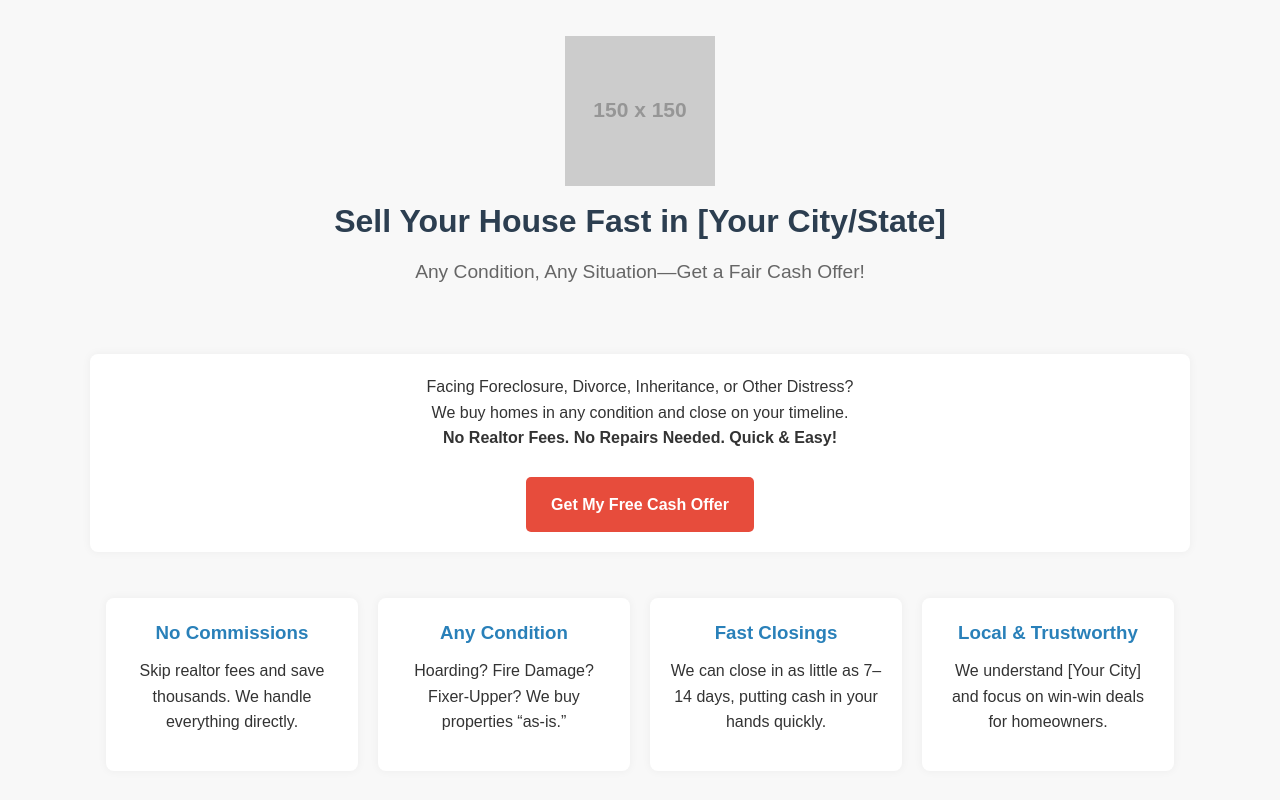
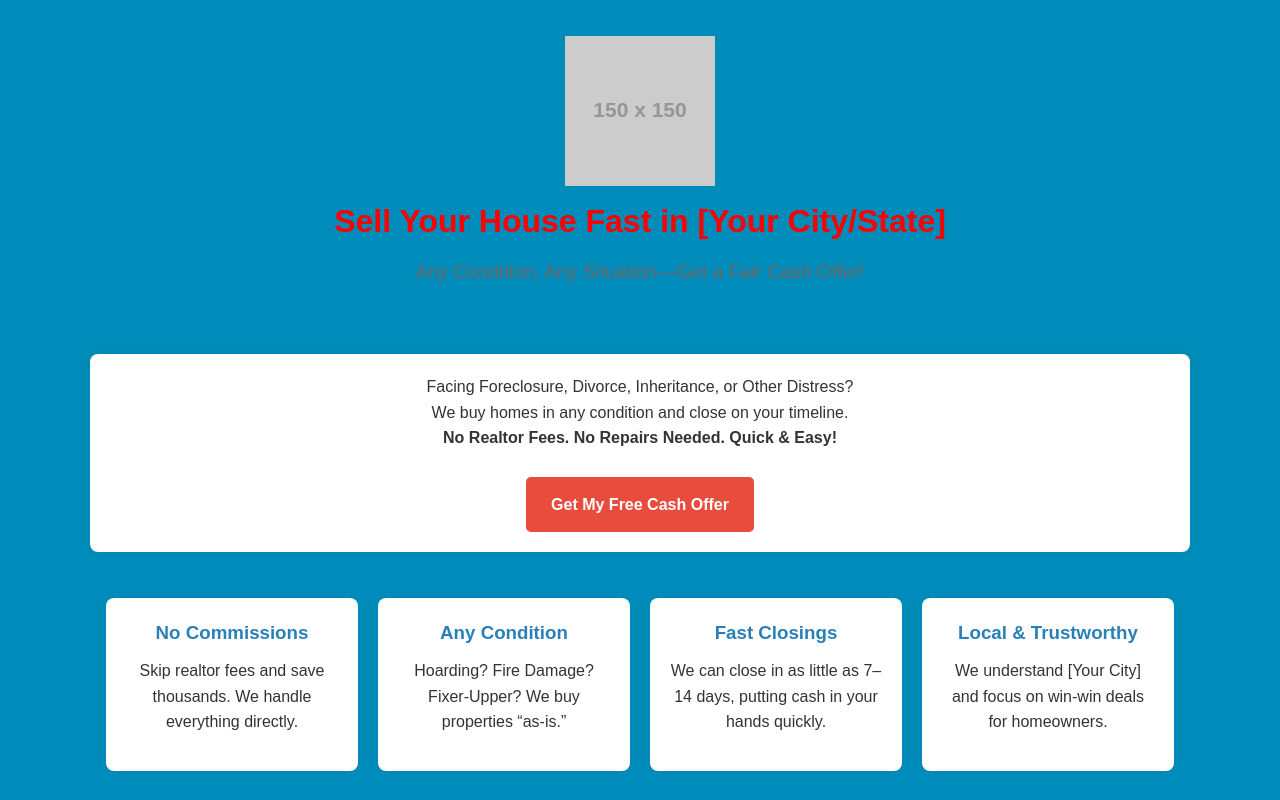
Before and after one commit to jooyoon85/landingpage, a plain HTML site: page index.html in a window 1280 px wide. Shown: the top 800 px of the page. Drawn offline with Linux system fonts and the light colour scheme; placeholder pictures from the web are drawn by us.

Commit message:
Update index.html

```diff
--- a/index.html
+++ b/index.html
@@ -20,7 +20,7 @@
       font-family: Arial, sans-serif; /* Or import a Google Font, e.g. 'Open Sans' */
       line-height: 1.6;
       color: #333;
-      background-color: #f8f8f8;
+      background-color: #008CBA;
     }
     a {
       text-decoration: none;
@@ -54,7 +54,7 @@
     .headline {
       font-size: 2rem;
       font-weight: bold;
-      color: #2c3e50;
+      color: #ff0000;
       margin-bottom: 10px;
     }
     .subheadline {
```
